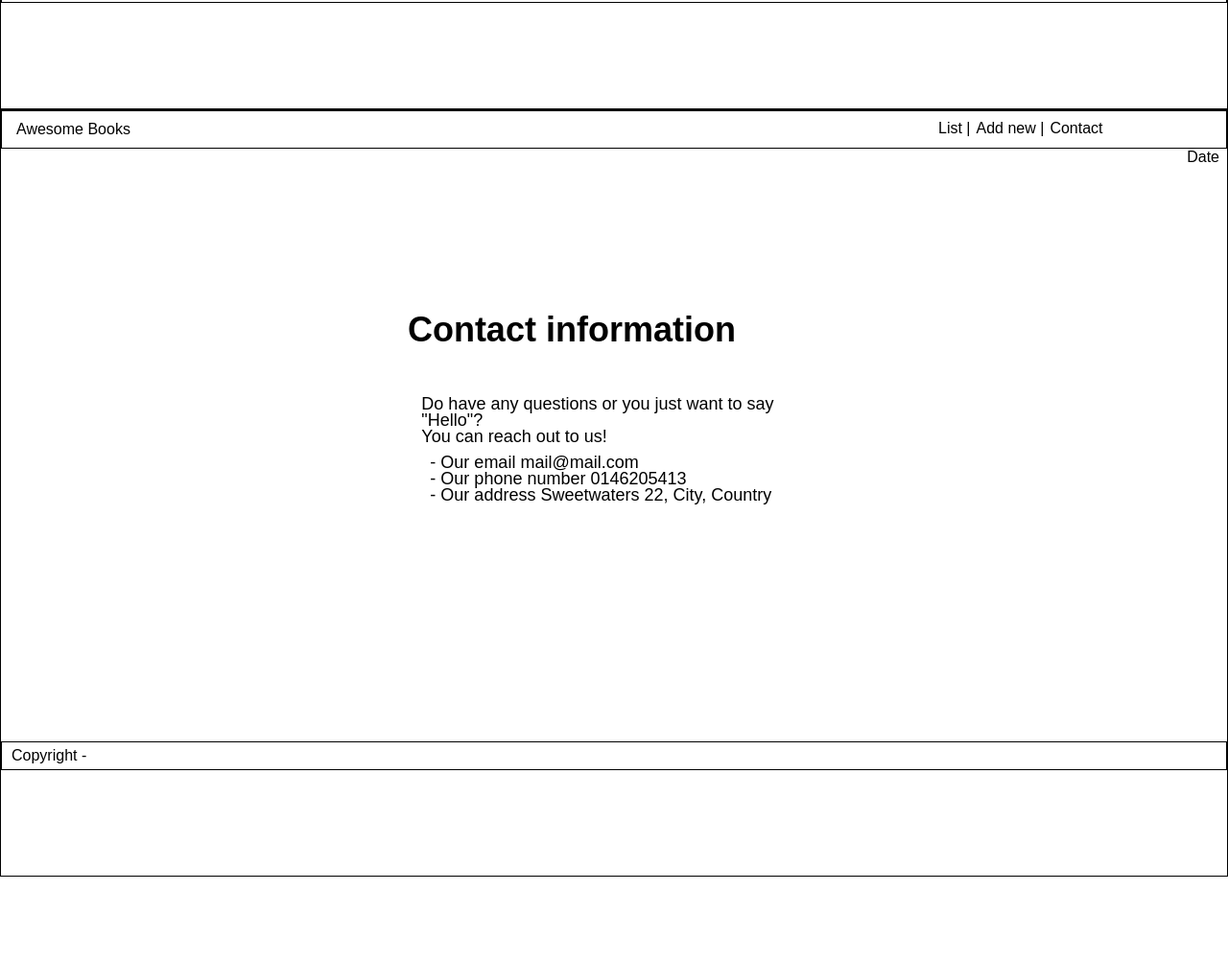
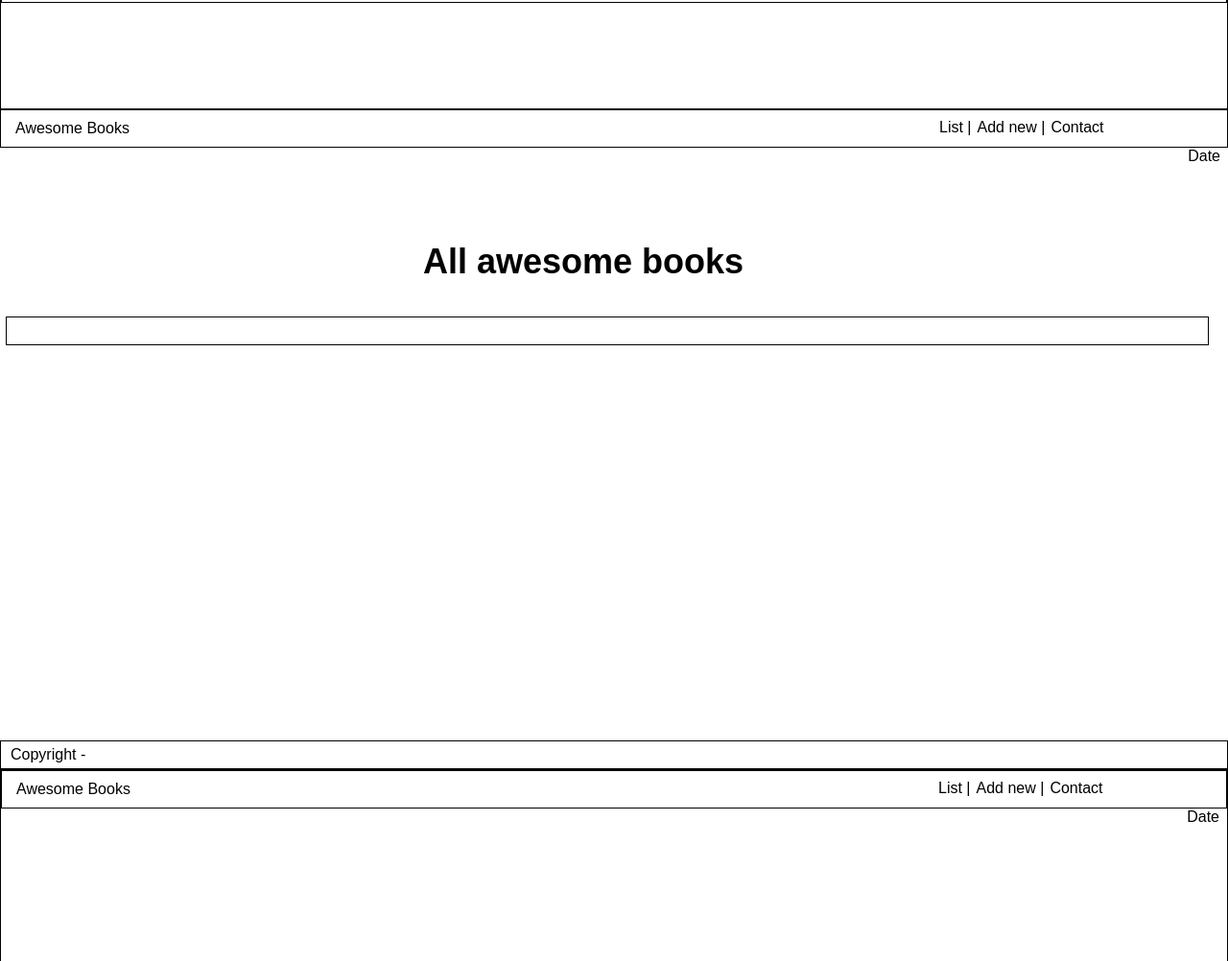
Before and after one commit to Bhekisile/Awesome-books, a website: page index.html in a window 1280 px wide. Shown: the part 686-1688 px from the top of the page at 96% size. Before the commit the page ends 1600 px from the top, so only its background shows below. Drawn offline with Linux system fonts and the light colour scheme.

Commit message:
updated index.html

```diff
--- a/index.html
+++ b/index.html
@@ -38,7 +38,7 @@
             </div>
         </footer>
     </section>
-    <!-- <section id="books-list">
+    <section id="books-list">
             <header >
                 <div class="nav-bar">
                     <div>
@@ -63,7 +63,7 @@
                 <p>Copyright -</p>
             </div>
         </footer>
-    </section> -->
+    </section>
     <section class="contact-cont" id="contact-cont">
         <header >
             <div class="nav-bar">
```
